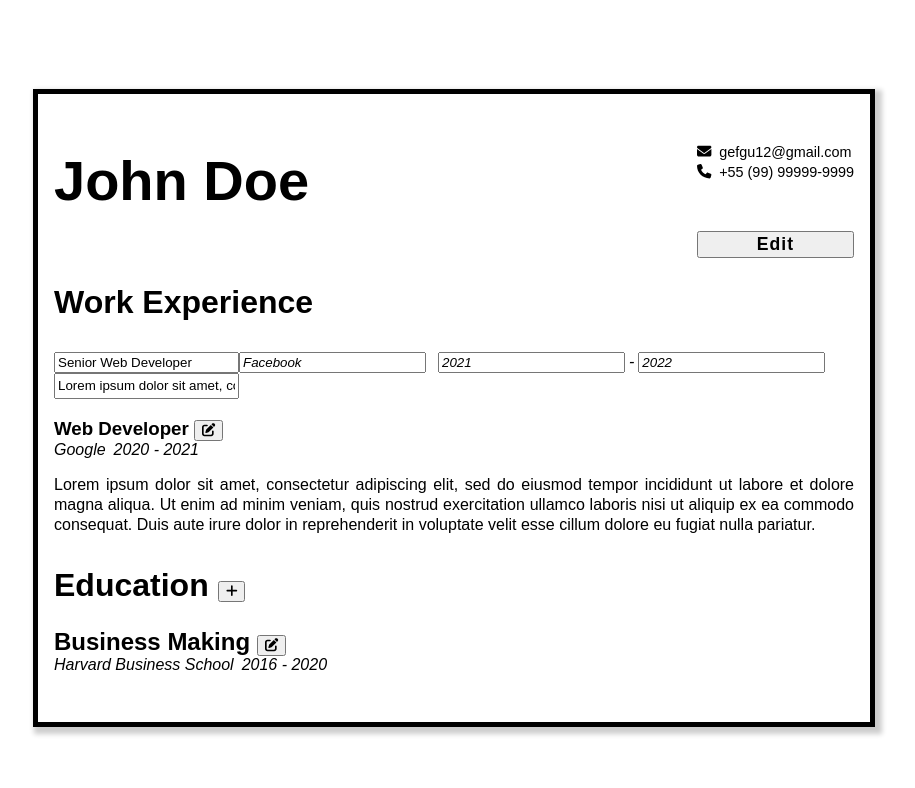
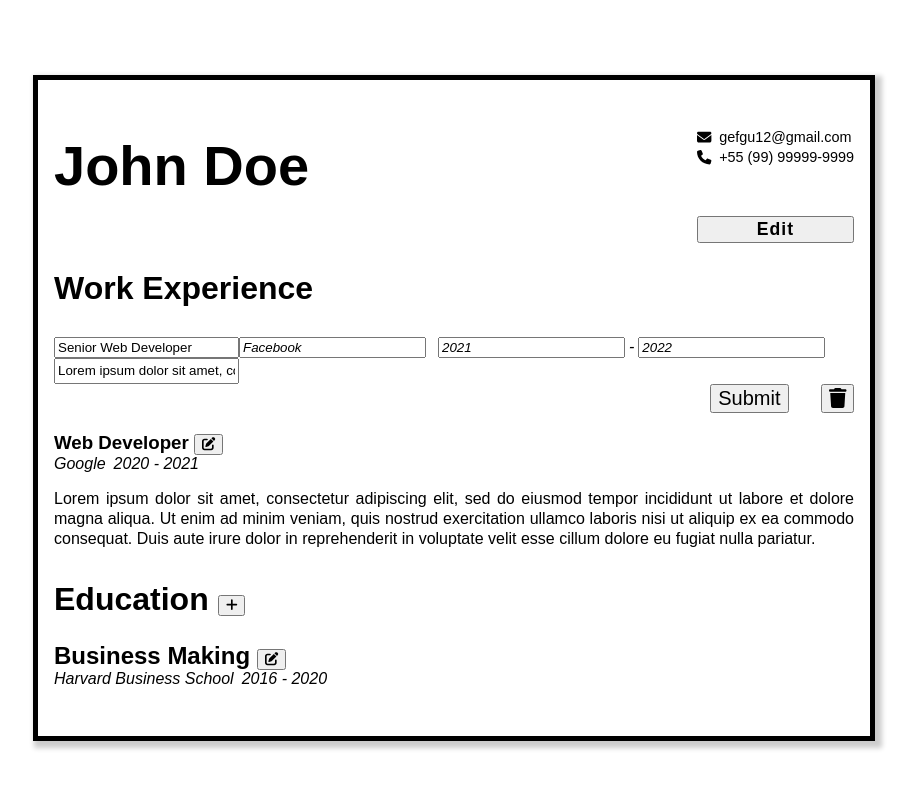
Before and after one commit to gefgu/cv-application, a React (Create React App) app: page / in a window 1280 px wide. Both pictures are taken after a click on the button 458 px from the left and 320 px from the top of the page. Shown: the top 788 px of the page, without its empty margins (186-1101 px from the left). Built offline with nearby package versions, Linux system fonts and the light colour scheme.

Commit message:
Add submit and delete functionality in work form

```diff
--- a/src/components/Work.js
+++ b/src/components/Work.js
@@ -84,6 +84,25 @@ class Work extends Component {
                 name="description"
                 type="textarea"
               ></input>
+              <div className="form-buttons">
+                <button
+                  type="submit"
+                  onClick={(e) => {
+                    e.preventDefault();
+                    enableListEdit("work", index, false);
+                  }}
+                >
+                  Submit
+                </button>
+                <button
+                  onClick={(e) => {
+                    e.preventDefault();
+                    deleteListElement("work", index);
+                  }}
+                >
+                  <FontAwesomeIcon icon={faTrash} />
+                </button>
+              </div>
             </form>
           );
         })}
```
